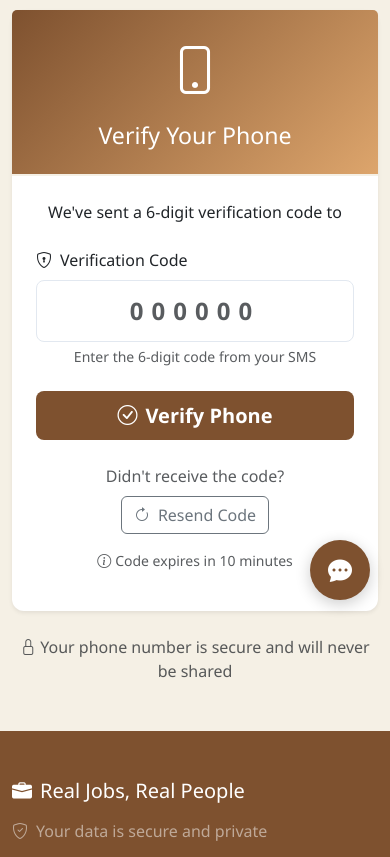
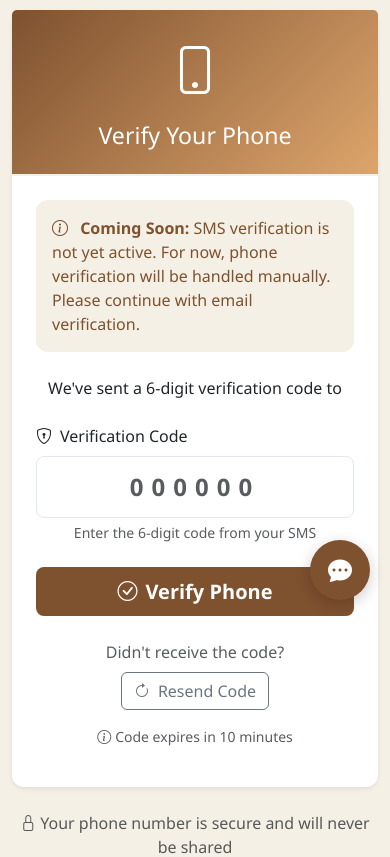
Before and after one commit to mfish324/Job-Board, a Django app: template jobs/templates/jobs/verify_phone.html in a window 390 px wide. Shown: the part 224-1081 px from the top of the page. Run offline with Django 5.2, Linux system fonts and the light colour scheme; the template is opened without the code that fills it, so the values that code supplies are empty.

Commit message:
Update email sender and add phone verification notice
- Change default sender email to notifications@realjobsrealpeople.net
- Add "Coming Soon" notice on phone verification page explaining SMS
  verification is not yet active

🤖 Generated with [Claude Code](https://claude.com/claude-code)

Co-Authored-By: Claude Opus 4.5 <noreply@anthropic.com>

```diff
--- a/jobboard/settings.py
+++ b/jobboard/settings.py
@@ -213,7 +213,7 @@ EMAIL_PORT = config('EMAIL_PORT', default=587, cast=int)
 EMAIL_USE_TLS = config('EMAIL_USE_TLS', default=True, cast=bool)
 EMAIL_HOST_USER = config('EMAIL_HOST_USER', default='')
 EMAIL_HOST_PASSWORD = config('EMAIL_HOST_PASSWORD', default='')
-DEFAULT_FROM_EMAIL = config('DEFAULT_FROM_EMAIL', default='noreply@realjobsrealpeople.net')
+DEFAULT_FROM_EMAIL = config('DEFAULT_FROM_EMAIL', default='notifications@realjobsrealpeople.net')
 
 # Verification Settings
 PHONE_VERIFICATION_REQUIRED = config('PHONE_VERIFICATION_REQUIRED', default=True, cast=bool)
--- a/jobs/templates/jobs/verify_phone.html
+++ b/jobs/templates/jobs/verify_phone.html
@@ -12,6 +12,12 @@
                     <h3 class="mt-3 mb-0">Verify Your Phone</h3>
                 </div>
                 <div class="card-body p-4">
+                    <!-- Coming Soon Notice -->
+                    <div class="alert alert-info mb-4">
+                        <i class="bi bi-info-circle me-2"></i>
+                        <strong>Coming Soon:</strong> SMS verification is not yet active. For now, phone verification will be handled manually. Please continue with email verification.
+                    </div>
+
                     <p class="text-center mb-4">
                         We've sent a 6-digit verification code to <strong>{{ phone_number }}</strong>
                     </p>
```
